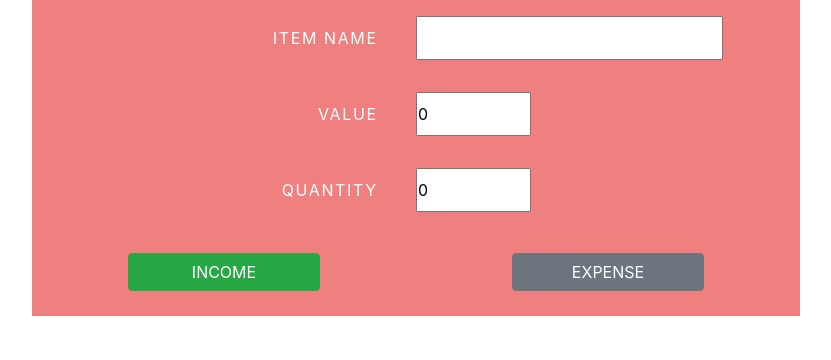
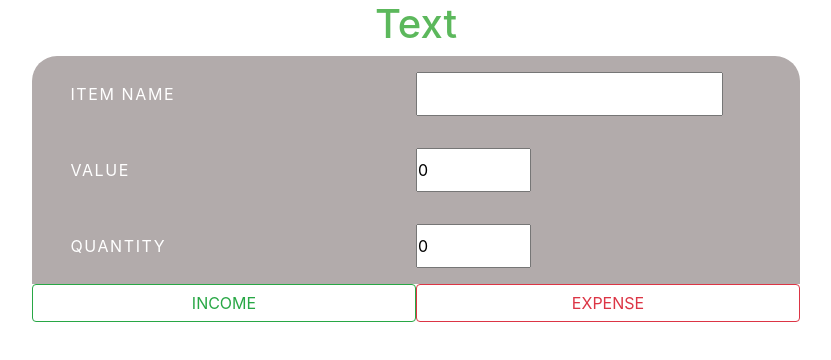
Before and after one commit to marcphilippebeaujean-abertay/ReactProjects, a React (Create React App) app in the folder expenses-manager/: page / in a window 1280 px wide. Shown: the top 360 px of the page, without its empty margins (224-1055 px from the left). Built offline with nearby package versions, Linux system fonts and the light colour scheme.

Commit message:
added new layout design

```diff
--- a/expenses-manager/src/App.js
+++ b/expenses-manager/src/App.js
@@ -2,6 +2,7 @@ import React, { Component } from "react";
 import "./App.css";
 import store from "./Store.js";
 import "./components/FormComponent.jsx";
+import BalanceDisplayComponent from "./components/BalanceDisplayComponent.jsx";
 import FormComponent from "./components/FormComponent.jsx";
 import { Provider } from "react-redux";
 
@@ -10,6 +11,7 @@ class App extends Component {
     return (
       <Provider store={store}>
         <div className="App">
+          <BalanceDisplayComponent />
           <FormComponent />
         </div>
       </Provider>
--- /dev/null
+++ b/expenses-manager/src/components/BalanceDisplayComponent.css
@@ -0,0 +1,5 @@
+#cash-display {
+  grid-column: 2;
+  text-align: center;
+  color: #5cb85c;
+}
--- /dev/null
+++ b/expenses-manager/src/components/BalanceDisplayComponent.jsx
@@ -0,0 +1,15 @@
+import React, { Component } from "react";
+import "./BalanceDisplayComponent.css";
+
+class BalanceDisplayComponent extends Component {
+  state = {};
+  render() {
+    return (
+      <div id="cash-display">
+        <h1>Text</h1>
+      </div>
+    );
+  }
+}
+
+export default BalanceDisplayComponent;
--- a/expenses-manager/src/components/FormComponent.css
+++ b/expenses-manager/src/components/FormComponent.css
@@ -3,7 +3,8 @@
   display: grid;
   grid-template-columns: 1fr 1fr;
   text-align: center;
-  background-color: lightcoral;
+  background-color: #b2abab;
+  border-radius: 25px;
 }
 
 #item-name-form {
@@ -26,24 +27,21 @@
 
 .form-label {
   grid-column: 1;
-  text-align: right;
+  text-align: left;
   margin: auto 0;
-  margin-right: 10%;
+  margin-left: 10%;
   color: white;
   letter-spacing: 0.1rem;
   text-transform: uppercase;
 }
 
+.form-buttons-background {
+  background-color: white;
+  grid-column: 1 / span 2;
+}
+
 .submits {
   width: 50%;
-  margin: 25px auto;
+  margin: auto;
   text-transform: uppercase;
 }
-
-#income-btn {
-  grid-column: 1;
-}
-
-#expense-btn {
-  grid-column: 2;
-}
--- a/expenses-manager/src/components/FormComponent.jsx
+++ b/expenses-manager/src/components/FormComponent.jsx
@@ -48,12 +48,14 @@ class FormComponent extends Component {
           value={this.state.itemQuantity}
           onChange={this.handleItemQuantityInput}
         />
-        <button id="income-btn" className="btn btn-success submits">
-          Income
-        </button>
-        <button id="expense-btn" className="btn btn-secondary submits">
-          Expense
-        </button>
+        <div class="form-buttons-background">
+          <button id="income-btn" className="btn btn-outline-success submits">
+            Income
+          </button>
+          <button id="expense-btn" className="btn btn-outline-danger submits">
+            Expense
+          </button>
+        </div>
       </div>
     );
   }
```
